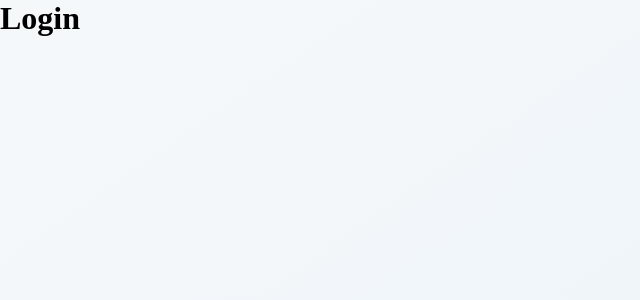
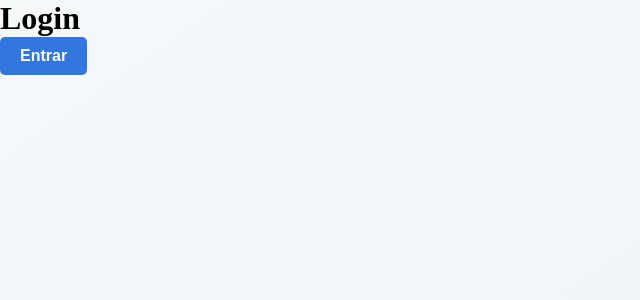
Before and after one commit to mirellaleoni/clinica-telemedicina, a React (Vite) app in the folder src/main/java/com/clinica/presentation/web-ui/: page / in a window 1280 px wide. Shown: the top 300 px of the page, without its empty margins (0-640 px from the left). Built offline with nearby package versions, Linux system fonts and the light colour scheme.

Commit message:
feat: add Button component and integrate it into Login page

```diff
--- /dev/null
+++ b/src/main/java/com/clinica/presentation/web-ui/src/Components/Button/Button.jsx
@@ -0,0 +1,11 @@
+import { ButtonStyled } from "./ButtonStyled";
+
+function Button({text, onClick, ...props}){
+    return(
+        <ButtonStyled onClick={onClick}>
+            {text}
+        </ButtonStyled>
+    )
+}
+
+export default Button;
--- /dev/null
+++ b/src/main/java/com/clinica/presentation/web-ui/src/Components/Button/ButtonStyled.jsx
@@ -0,0 +1,16 @@
+import styled from "styled-components";
+
+export const ButtonStyled = styled.button`
+    background-color: #3277df;
+    color: white;
+    border: none;
+    padding: 10px 20px;
+    border-radius: 5px;
+    cursor: pointer;
+    font-size: 16px;
+    font-weight: bold;
+
+    &:hover {
+        background-color: #0A58CA;
+    }
+`;
--- a/src/main/java/com/clinica/presentation/web-ui/src/Pages/Login/Login.jsx
+++ b/src/main/java/com/clinica/presentation/web-ui/src/Pages/Login/Login.jsx
@@ -1,5 +1,12 @@
+import Button from "../../Components/Button/Button";
+
 function Login() {
-    return <h1>Login</h1>
+    return (
+        <>
+            <h1>Login</h1>
+            <Button text="Entrar" onClick={() => {console.log("pamonha")}} />
+        </>
+    )
 }
 
 export default Login;
```
